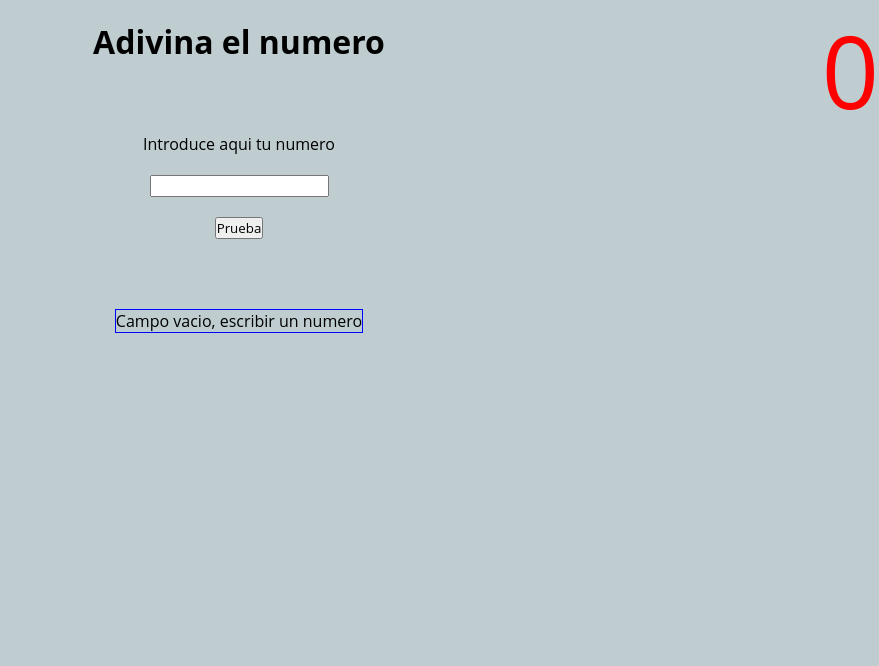
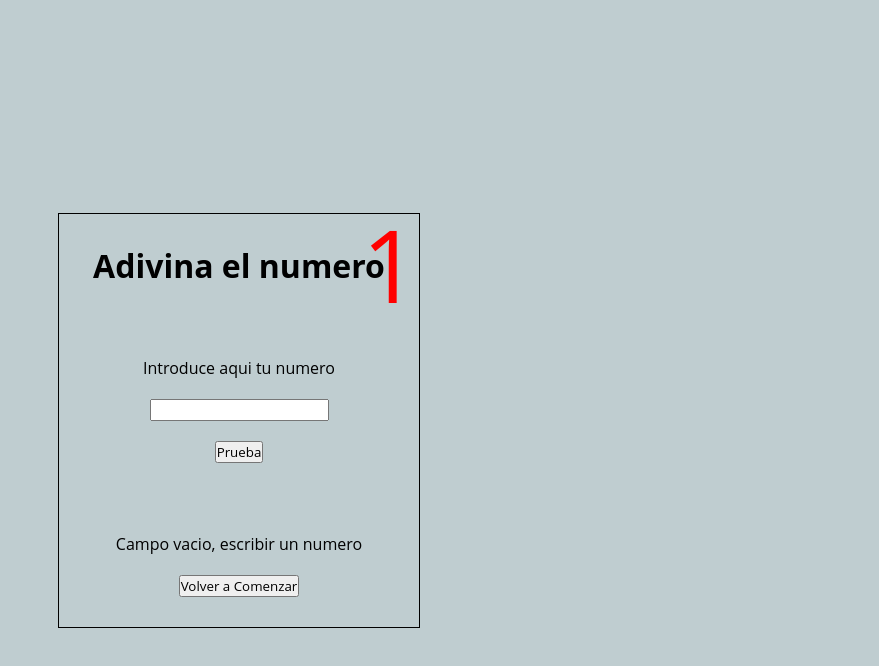
Before and after one commit to Adalab/m2-evaluacion-intermedia-laudmazzaferro, a plain HTML site: page index.html in a window 1280 px wide. Both pictures are taken after a click on the button "Prueba". Shown: the whole page, without its empty margins (401-1280 px from the left). Drawn offline with Linux system fonts and the light colour scheme.

Commit message:
add buttton

```diff
--- a/index.html
+++ b/index.html
@@ -9,12 +9,15 @@
     <link rel="stylesheet" href="styles/main.css">
 </head>
 <body class="body">
+    <div class="game-container">
     <h1 class="tittle">Adivina el numero</h1>
     <label class="fill_number" for="number">Introduce aqui tu numero </label>
     <input class="field__fill-number" type="text" value="" name="number" id="number" required>
     <button class="btn">Prueba</button>
     <p class="text">Escribe un numero y Prueba</p>
     <p class="lost">0</p>
+    <button class="reset-button">Volver a Comenzar</button>
+    </div>
     <script src="js/main.js"></script>
 </body>
 </html>
--- a/js/main.js
+++ b/js/main.js
@@ -1,42 +1,54 @@
 'use strict';
-const number = document.querySelector('.field__fill-number');
+let number = document.querySelector('.field__fill-number');
 const btn = document.querySelector('.btn');
 const text = document.querySelector('.text');
 const lost = document.querySelector('.lost');
+const resetBtn =document.querySelector('.reset-button');
 let cont = 0;
 
 function getRandomNumber(max) {
   return Math.ceil(Math.random() * max);
 }
 
-const myRandomNumber = getRandomNumber(100);
+let myRandomNumber = getRandomNumber(100);
 //console.log(`Mi número aleatorio es ${myRandomNumber}`);
 
 function clickbtn() {
   const numberValue = parseInt(number.value);
   //console.log(number.value);
+  cont = cont + 1;
+  lost.innerHTML = cont;
 
   if (myRandomNumber === numberValue) {
     text.innerHTML = '¡HAS GANADO, CAMPEONA!';
-    //console.log(cont);
-    cont = cont + 1;
+    console.log('ganador');
   } else if (number.value === ''){
-    //console.log('holaaa');
+    console.log('vacio');
     text.innerHTML = 'Campo vacio, escribir un numero';
   }else if (numberValue>100 | numberValue< 0){
     text.innerHTML = 'El numero tiene que estar entre 0 y 100,Te has salido del rango';
-    cont = cont + 1;
+    console.log('raango');
   }else if (myRandomNumber > numberValue) {
     text.innerHTML = 'Demasiado bajo';
-    cont = cont + 1;
-    lost.innerHTML = cont;
-    //console.log(cont);
+    console.log('bajo');
   } else {
     text.innerHTML = 'Demasiado alto';
-    cont = cont + 1;
-    lost.innerHTML = cont;
-    //console.log(cont);
+    console.log('alto');
   }
+
 }
 
+function reset(){
+  cont=0;
+  number.value='';
+  text.innerHTML = 'Escribe un numero y Prueba';
+  lost.innerHTML = cont;
+  myRandomNumber = getRandomNumber(100);
+  console.log(myRandomNumber );
+}
+
+console.log(myRandomNumber );
+
 btn.addEventListener('click', clickbtn);
+number.addEventListener('change',clickbtn);
+resetBtn.addEventListener('click',reset);
--- a/styles/main.css
+++ b/styles/main.css
@@ -4,12 +4,23 @@
     font-family: 'open sans', sans-serif;;
 
 }
-.body{
+.game-container{
     display: flex;
     flex-direction: column;
     align-items: center;
+    position: relative;
+    width: 300px;
+    border:solid black 1px;
+    margin:auto;
+    padding: 30px;
+}
+.body{
+    height: 100vh;
+    display: flex;
+    flex-direction: column;
+    align-items: center;
+    justify-content: center;
     background: #bfcdd0;
-    position: relative;
     margin-top: 20px;
 }
 .tittle{
@@ -32,7 +43,10 @@
     font-size: 100px;
     line-height: 100%;
 }
+.reset-button{
+    margin-top: 20px;
+}
 .text{
-    border: solid blue 1px;
+
     text-align: center;
 }
```
